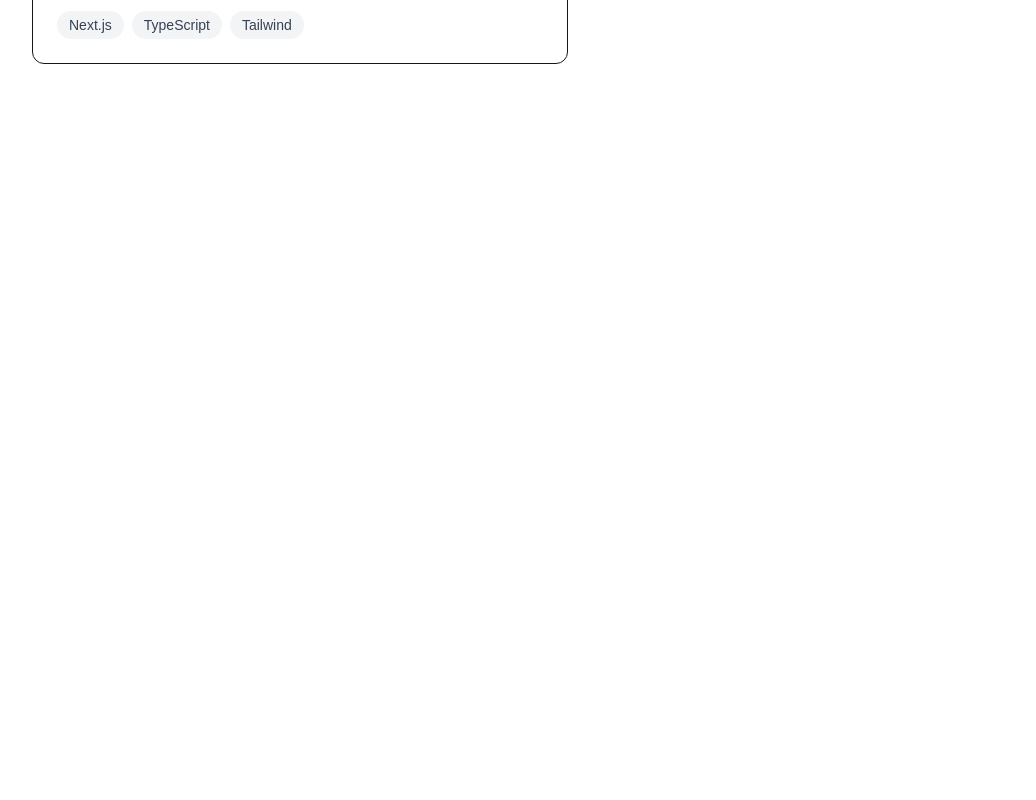
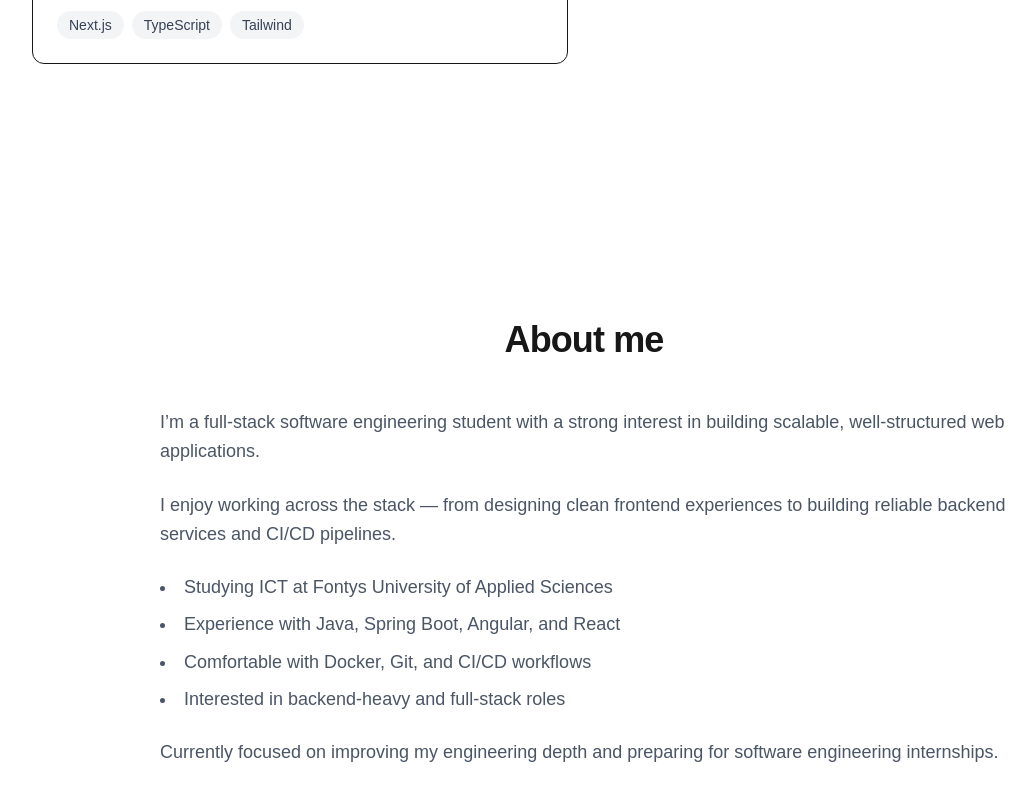
Before and after one commit to DimitarMalamski/Personal-Portfolio, a Next.js app: page / in a window 1280 px wide. Shown: the part 1320-2120 px from the top of the page, without its empty margins (56-1092 px from the left). Before the commit the page ends 1512 px from the top, so only its background shows below. Built offline with nearby package versions, Linux system fonts and the light colour scheme.

Commit message:
Add About section with background and current focus

```diff
--- a/src/app/page.tsx
+++ b/src/app/page.tsx
@@ -1,5 +1,6 @@
 import Hero from "@/components/Hero";
 import Projects from "@/sections/Projects";
+import About from "@/sections/About";
 
 export default function Home() {
   return (
@@ -8,6 +9,7 @@ export default function Home() {
       <div className="max-w-7xl mx-auto">
         <Projects />
       </div>
+      <About />
     </main>
   );
 }
--- /dev/null
+++ b/src/sections/About.tsx
@@ -0,0 +1,33 @@
+export default function About() {
+  return (
+    <section id="about" className="py-32 px-6 max-w-4xl mx-auto">
+      <h2 className="text-4xl font-bold tracking-tight mb-12 text-center">
+        About me
+      </h2>
+
+      <div className="text-lg text-gray-600 leading-relaxed space-y-6">
+        <p>
+          I’m a full-stack software engineering student with a strong interest
+          in building scalable, well-structured web applications.
+        </p>
+
+        <p>
+          I enjoy working across the stack — from designing clean frontend
+          experiences to building reliable backend services and CI/CD pipelines.
+        </p>
+
+        <ul className="list-disc list-inside space-y-2">
+          <li>Studying ICT at Fontys University of Applied Sciences</li>
+          <li>Experience with Java, Spring Boot, Angular, and React</li>
+          <li>Comfortable with Docker, Git, and CI/CD workflows</li>
+          <li>Interested in backend-heavy and full-stack roles</li>
+        </ul>
+
+        <p>
+          Currently focused on improving my engineering depth and preparing for
+          software engineering internships.
+        </p>
+      </div>
+    </section>
+  );
+}
```
